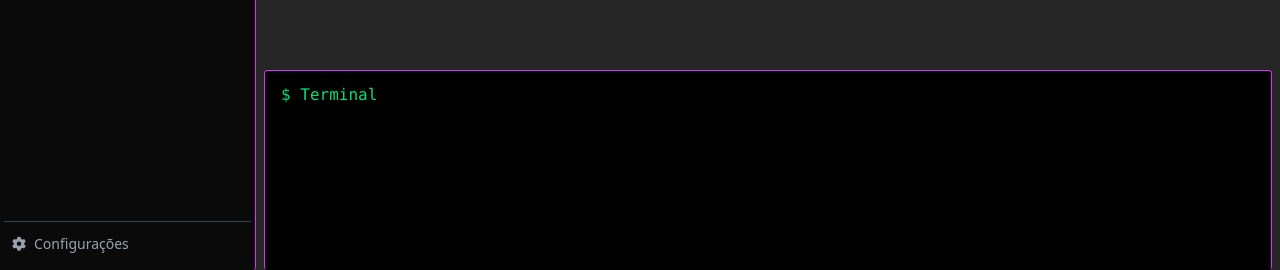
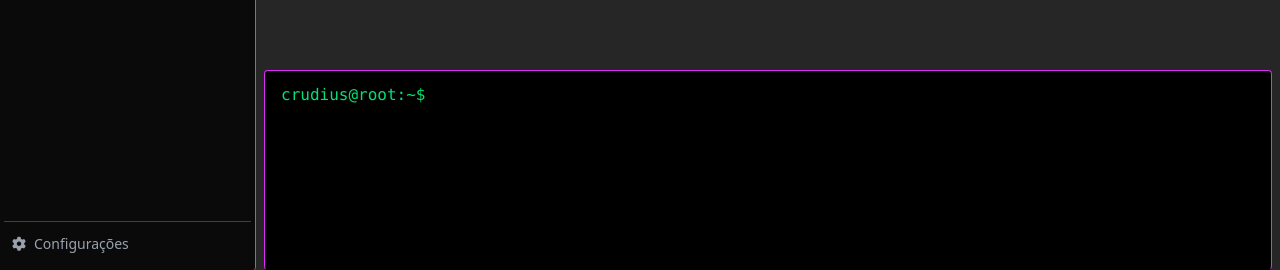
Before and after one commit to pedrovjesus/CRUDius-frontend, a React (Vite) app: page / in a window 1280 px wide. Shown: the part 530-800 px from the top of the page. Built offline with nearby package versions, Linux system fonts and the light colour scheme.

Commit message:
adjusting design

```diff
--- a/src/components/Terminal.tsx
+++ b/src/components/Terminal.tsx
@@ -1,7 +1,18 @@
 export const Terminal = () => {
   return (
-    <div className="bg-black text-green-400 font-mono px-4 py-3 rounded-sm border border-b-black border-fuchsia-500 h-full overflow-y-auto">
-      <p>$ Terminal</p>
+    <div className="bg-black font-mono px-4 py-3 rounded-sm border border-b-black border-fuchsia-500 h-full overflow-y-auto">
+      <div className="flex">
+        <span className="text-green-400 select-none mr-1">crudius@root:~$</span>
+        <input
+          type="text"
+          name="command"
+          className="bg-black text-white flex-1 border-0 focus:outline-none focus:ring-0"
+          spellCheck="false"
+          autoComplete="off"
+          autoCorrect="off"
+          autoCapitalize="off"
+        />
+      </div>
     </div>
   );
 };
```
